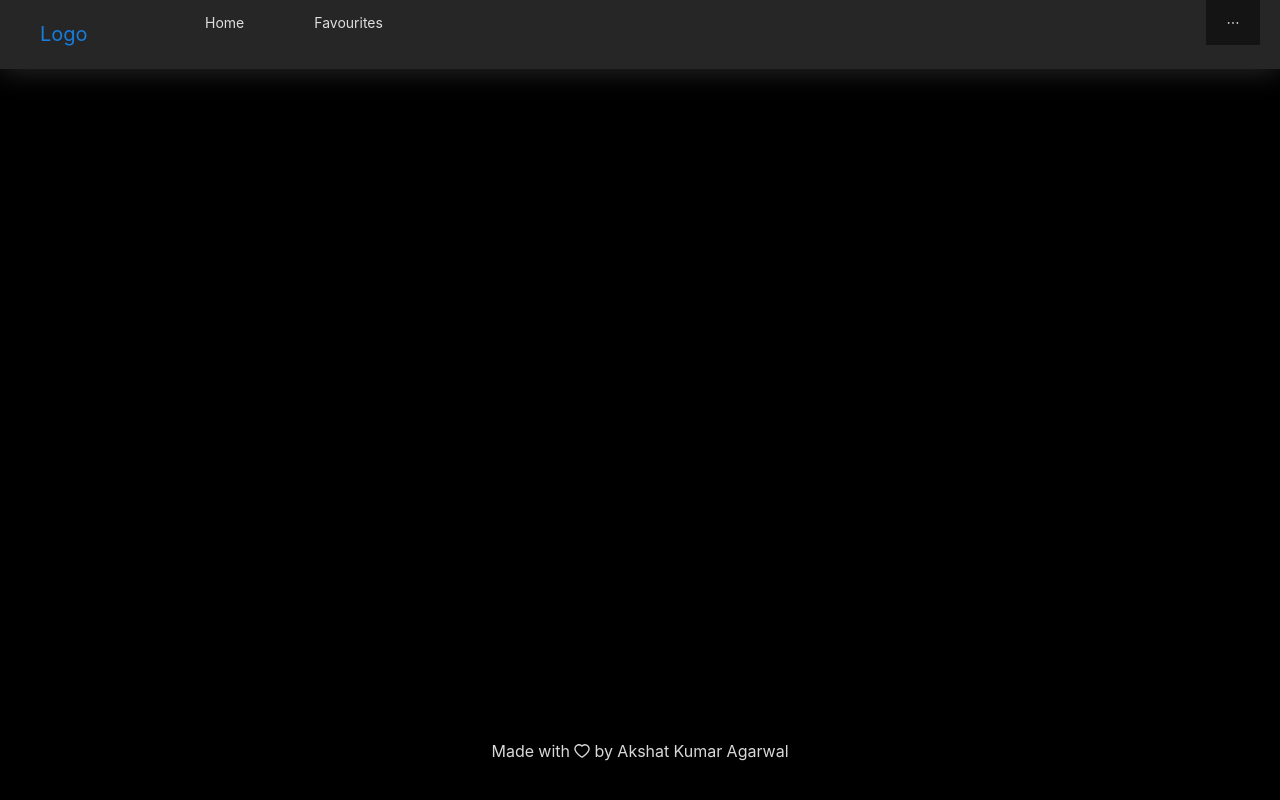
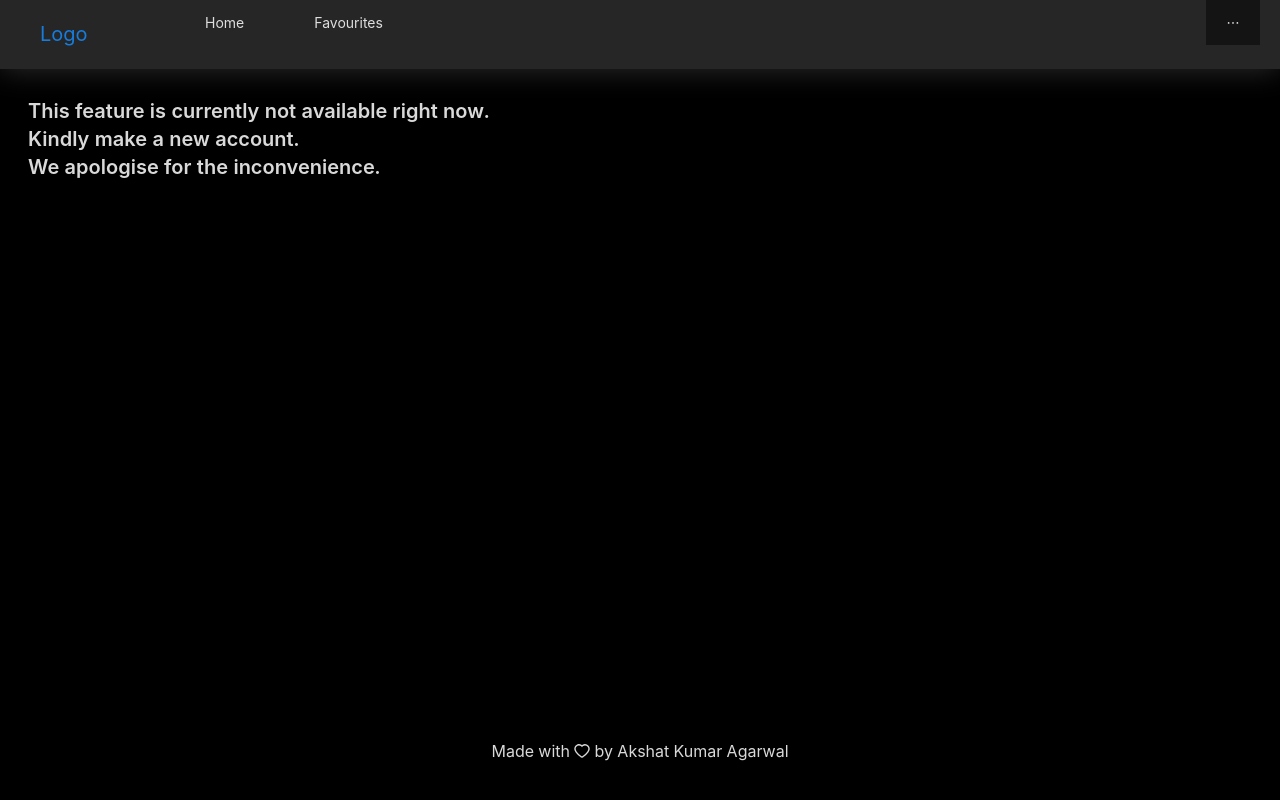
Before and after one commit to akshatk16/movey-hub, a React (Create React App) app in the folder client/: page /reset_user in a window 1280 px wide. Built offline with nearby package versions, Linux system fonts and the light colour scheme; no server answers.

Commit message:
added reset user page

```diff
--- a/client/src/components/App.js
+++ b/client/src/components/App.js
@@ -9,6 +9,7 @@ import NavBar from "./views/NavBar/NavBar";
 import Footer from "./views/Footer/Footer";
 import MovieDetails from "./views/MovieDetails/MovieDetails";
 import Favourites from "./views/Favourites/Favourites";
+import ResetUser from "./views/ResetUser/ResetUser";
 
 
 
@@ -27,6 +28,8 @@ function App() {
           <Route exact path="/register" component={Auth(RegisterPage, false)} />
           <Route exact path="/movie/:movieId" component={Auth(MovieDetails, null)} />
           <Route exact path="/favourites" component={Auth(Favourites, true)} />
+          <Route exact path="/reset_user" component={Auth(ResetUser, null)} />
+
         </Switch>
       </div>
       <Footer />
--- a/client/src/components/views/Favourites/Favourites.js
+++ b/client/src/components/views/Favourites/Favourites.js
@@ -15,7 +15,6 @@ function Favourites(props) {
             .then(response => {
                 if(response.data.success) {
                     setFavouriteMovies(response.data.favourites)
-                    console.log(response.data)
                 } else {
                     alert("Could Not Fetch Favourited Movies")
                 }
--- a/client/src/components/views/LandingPage/LandingPage.js
+++ b/client/src/components/views/LandingPage/LandingPage.js
@@ -15,7 +15,6 @@ function LandingPage() {
         fetch(path)
         .then(response => response.json())
         .then(response => {
-            console.log(response)
             setMovies([...Movies, ...response.results])
             setCurrentPage(response.page)
         })
--- a/client/src/components/views/MovieDetails/MovieDetails.js
+++ b/client/src/components/views/MovieDetails/MovieDetails.js
@@ -27,7 +27,6 @@ function MovieDetails(props) {
                 .then(response => {
                     setCast(response.cast)
                     setCrew(response.crew)
-                    console.log(response)
                 })
         })
     }, [])
--- /dev/null
+++ b/client/src/components/views/ResetUser/ResetUser.js
@@ -0,0 +1,14 @@
+import React from 'react';
+import { Typography } from 'antd';
+const { Title } = Typography;
+function ResetUser() {
+    return(
+        <div style={{width:"85%", margin:'2em'}}>
+            <Title level ={4}>This feature is currently not available right now.<br />
+            Kindly make a new account.<br />
+            We apologise for the inconvenience.</Title>
+        </div>
+    )
+}
+
+export default ResetUser
```
Also changed, not shown: 2 other files (tests, documents, lock files or other folders).
